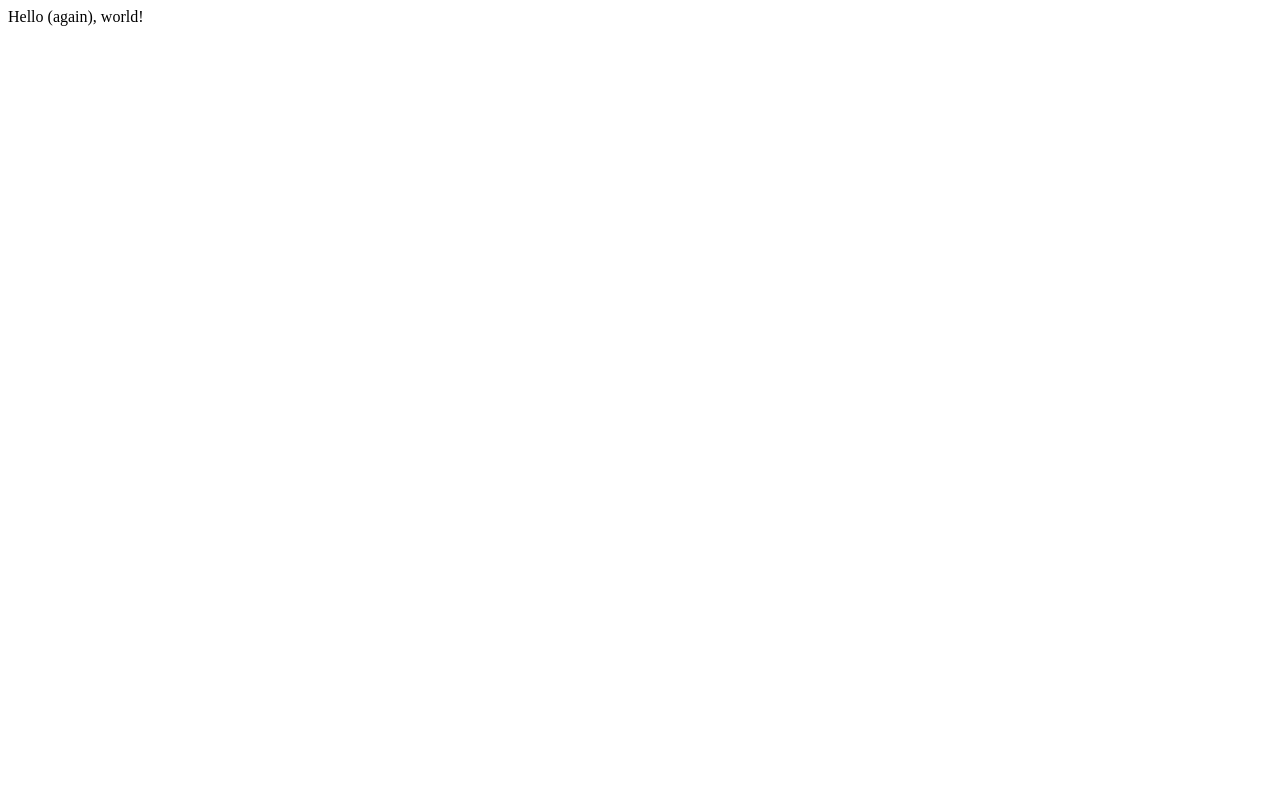
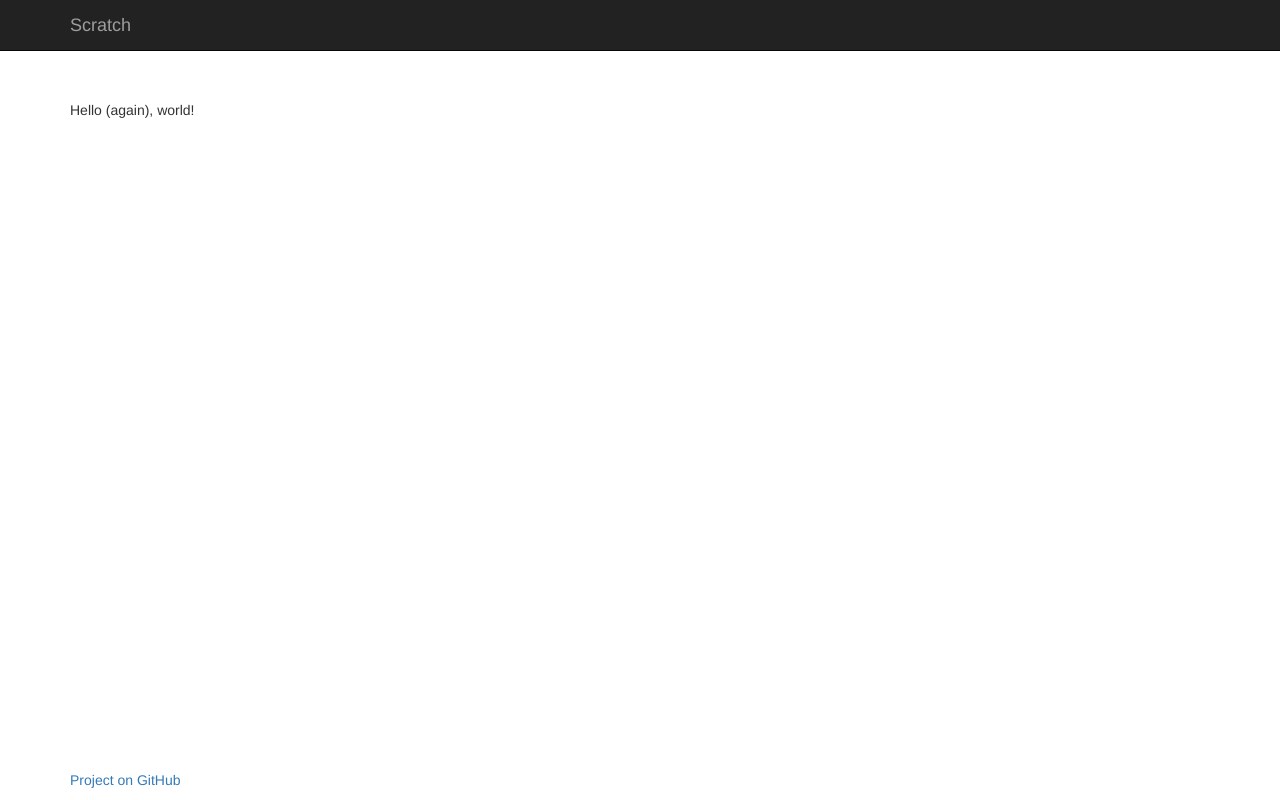
Before and after one commit to cuttlesoft/mean-workshop, a website: page public/index.html in a window 1280 px wide. Drawn offline with nearby package versions, Linux system fonts and the light colour scheme.

Commit message:
Bootstrap + Bootswatch

```diff
--- a/public/index.html
+++ b/public/index.html
@@ -2,8 +2,39 @@
 <head>
     <meta charset="UTF-8">
     <title>Scratch</title>
+
+    <!-- stylesheets -->
+    <link rel="stylesheet" href="https://maxcdn.bootstrapcdn.com/bootstrap/3.3.7/css/bootstrap.min.css">
+    <link rel="stylesheet" href="https://cdnjs.cloudflare.com/ajax/libs/bootswatch/3.3.7/sandstone/bootstrap.min.css">
+    <link rel="stylesheet" href="/style.css">
 </head>
 <body>
-    Hello (again), world!
+    <div class="navbar navbar-inverse navbar-fixed-top">
+        <div class="container">
+            <div class="navbar-header">
+                <a href="/" class="navbar-brand">Scratch</a>
+            </div>
+        </div>
+    </div>
+
+    <div class="container">
+        <div class="row">
+            <div class="col-lg-12">
+
+                Hello (again), world!
+
+            </div>
+        </div>
+
+        <footer>
+            <div class="row">
+                <div class="col-lg-12">
+                    <ul class="list-unstyled">
+                      <li><a href="https://github.com/cuttlesoft/scratch" target="_blank">Project on GitHub</a></li>
+                    </ul>
+                </div>
+            </div>
+        </footer>
+    </div>
 </body>
 </html>
--- /dev/null
+++ b/public/style.css
@@ -0,0 +1,9 @@
+body {
+  height: 100vh;
+  padding-top: 100px;
+}
+
+footer {
+  position: absolute;
+  bottom: 0;
+}
```
Also changed, not shown: README.md.
